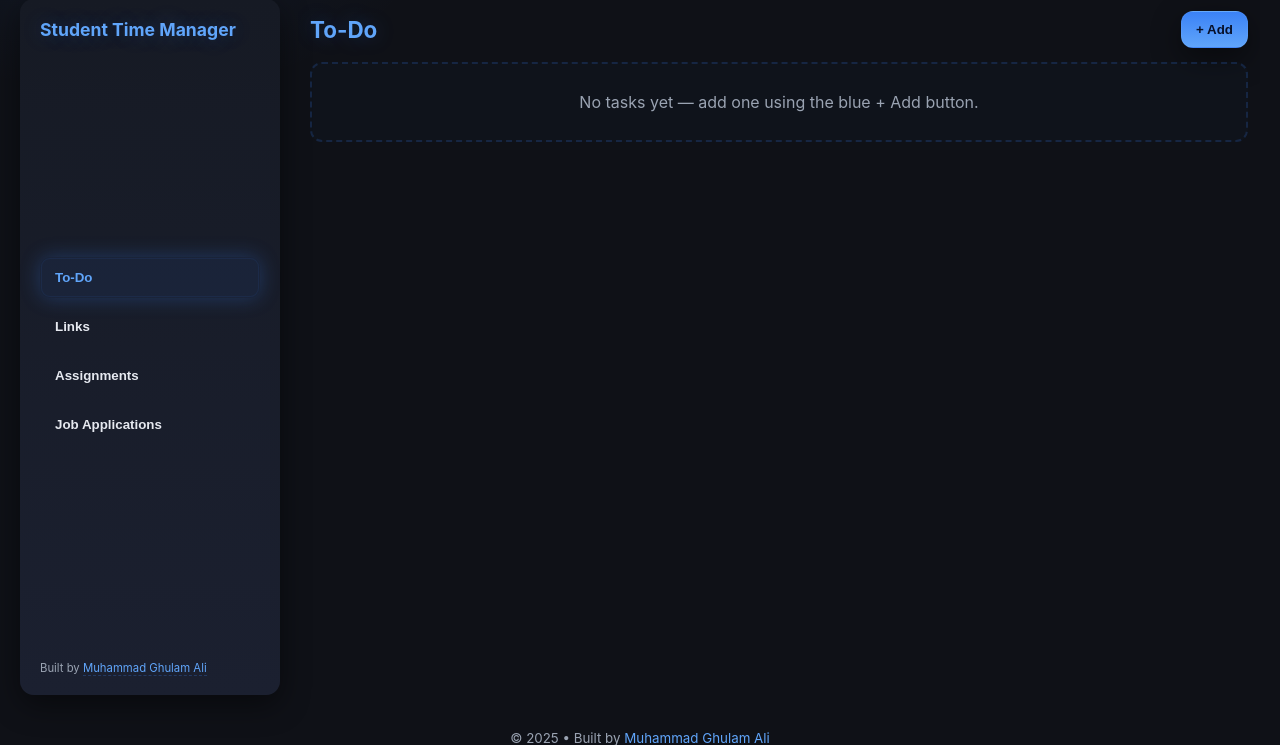
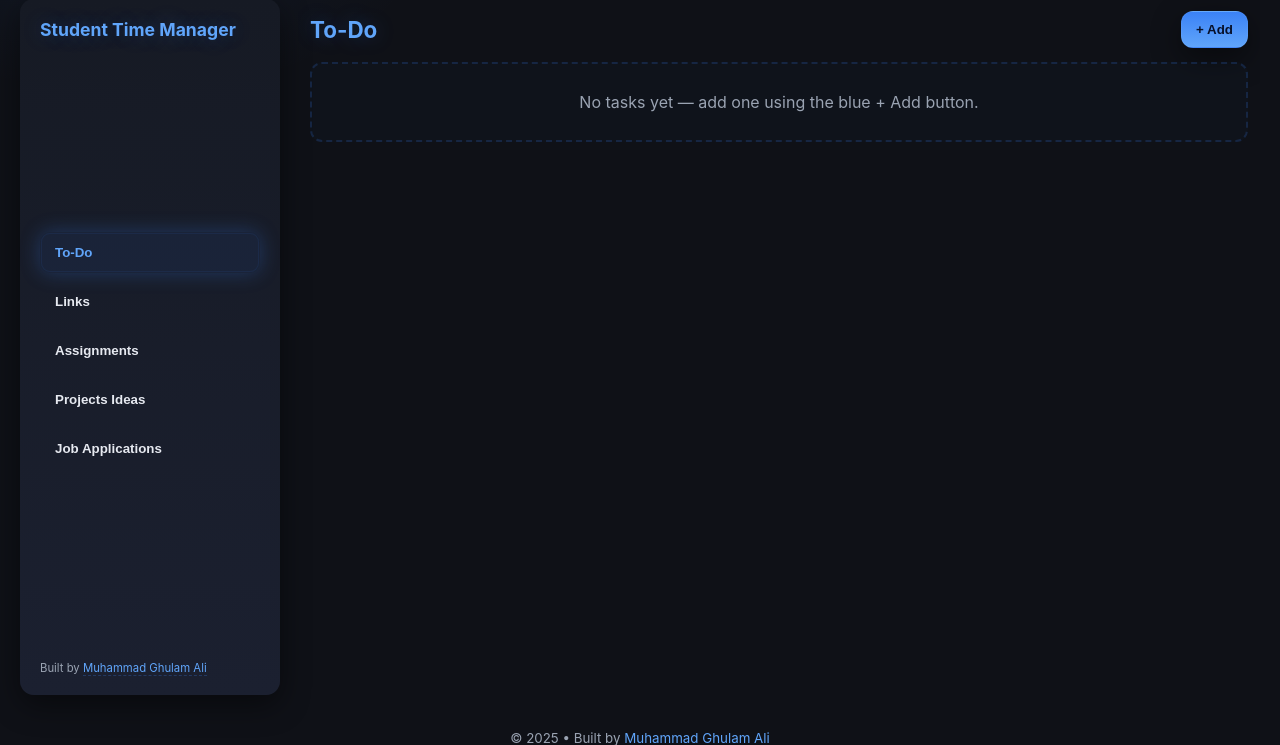
Before and after one commit to Muhammad-Ghulam-Ali/student_time_management_app, a Flask app: page / in a window 1280 px wide. Shown: the part 21-766 px from the top of the page. Run offline with Flask 3, Linux system fonts and the light colour scheme.

Commit message:
added projects ideas feature

```diff
--- a/app.py
+++ b/app.py
@@ -16,6 +16,7 @@
     "todo": [],
     "links": [],
     "assignments": [],
+    "projects": [],
     "jobs": []
 }
 
@@ -97,6 +98,16 @@
             "due": due_date.isoformat(),
             "created_at": datetime.utcnow().isoformat()
         }
+    elif section == "projects":
+        title = (payload.get("title") or "").strip()
+        if not title:
+            return jsonify({"ok": False, "error": "Missing title"}), 400
+        item = {
+            "id": next_id(items),
+            "title": title,
+            "description": payload.get("description", ""),
+            "created_at": datetime.utcnow().isoformat()
+        }
     elif section == "jobs":
         job_title = (payload.get("job_title") or "").strip()
         company = (payload.get("company") or "").strip()
@@ -157,6 +168,9 @@
                 item["due"] = due_date.isoformat()
             except Exception:
                 return jsonify({"ok": False, "error": "Invalid due date format"}), 400
+    elif section == "projects":
+        if "title" in payload: item["title"] = payload["title"].strip() or item["title"]
+        if "description" in payload: item["description"] = payload.get("description", "")
     elif section == "jobs":
         if "job_title" in payload: item["job_title"] = payload["job_title"].strip() or item["job_title"]
         if "company" in payload: item["company"] = payload["company"].strip() or item["company"]
--- a/static/script.js
+++ b/static/script.js
@@ -71,6 +71,10 @@
         <div>${item.subject ? `<strong>${escapeHtml(item.subject)}</strong>` : ''} ${item.title ? escapeHtml(item.title) : ''}</div>
         ${item.description ? `<div style="margin-top:6px">${escapeHtml(item.description)}</div>` : ''}
         ${item.due ? `<div style="margin-top:6px">Due: ${escapeHtml(item.due)}</div>` : ''}
+      </div>`;
+    } else if (section === 'projects') {
+      metaHtml = `<div style="margin-top:8px;color:var(--muted);font-size:0.92rem">
+        ${item.description ? `<div>${escapeHtml(item.description)}</div>` : ''}
       </div>`;
     } else if (section === 'jobs') {
       metaHtml = `<div style="margin-top:8px;color:var(--muted);font-size:0.92rem">
@@ -146,6 +150,7 @@
     if (section === 'todo') ph.textContent = 'No tasks yet — add one using the blue + Add button.';
     else if (section === 'links') ph.textContent = 'No saved links yet.';
     else if (section === 'assignments') ph.textContent = 'No assignments yet.';
+    else if (section === 'projects') ph.textContent = 'No projects yet.';
     else if (section === 'jobs') ph.textContent = 'No job applications yet.';
     listEl.innerHTML = '';
     listEl.appendChild(ph);
@@ -172,6 +177,7 @@
       todo: 'todoForm',
       links: 'linksForm',
       assignments: 'assignForm',
+      projects: 'projectsForm',
       jobs: 'jobsForm'
     }[section];
     const form = document.getElementById(formId);
@@ -193,6 +199,9 @@
       form.querySelector('[name=description]').value = item.description || '';
       const dueInput = form.querySelector('[name=due]');
       if (dueInput) dueInput.value = item.due || '';
+    } else if (section === 'projects') {
+      form.querySelector('[name=title]').value = item.title || '';
+      form.querySelector('[name=description]').value = item.description || '';
     } else if (section === 'jobs') {
       form.querySelector('[name=job_title]').value = item.job_title || '';
       form.querySelector('[name=company]').value = item.company || '';
@@ -278,7 +287,7 @@
     return escapeHtml(s).replace(/"/g, '&quot;');
   }
 
-  ['todo','links','assignments','jobs'].forEach(s => loadSection(s));
+  ['todo','links','assignments','projects','jobs'].forEach(s => loadSection(s));
 
   const y = new Date().getFullYear();
   const yearEl = document.getElementById('year');
--- a/templates/index.html
+++ b/templates/index.html
@@ -4,6 +4,27 @@
   <meta charset="utf-8" />
   <meta name="viewport" content="width=device-width,initial-scale=1" />
   <title>Student Time Manager</title>
+
+  <!-- Primary Meta Tags -->
+  <meta name="title" content="Student Time Manager" />
+  <meta name="description" content="Student Time Manager helps students stay organized with To-Do lists, saved links, assignments, project ideas, and job applications in one place." />
+  <meta name="keywords" content="Student Time Manager, productivity app, student planner, time management, assignments, project ideas, job applications" />
+  <meta name="author" content="Muhammad Ghulam Ali" />
+
+  <!-- Open Graph / Facebook -->
+  <meta property="og:type" content="website" />
+  <meta property="og:url" content="https://student-time-management-app.onrender.com/" />
+  <meta property="og:title" content="Student Time Manager" />
+  <meta property="og:description" content="Stay on top of your tasks, assignments, project ideas, and job applications with Student Time Manager." />
+  <meta property="og:image" content="https://student-time-management-app.onrender.com/static/preview.png" />
+
+  <!-- Twitter -->
+  <meta property="twitter:card" content="summary_large_image" />
+  <meta property="twitter:url" content="https://student-time-management-app.onrender.com/" />
+  <meta property="twitter:title" content="Student Time Manager" />
+  <meta property="twitter:description" content="Stay organized with To-Do, assignments, project ideas, and job applications — all in one app." />
+  <meta property="twitter:image" content="https://student-time-management-app.onrender.com/static/preview.png" />
+
   <link rel="stylesheet" href="{{ url_for('static', filename='style.css') }}">
 
   <!-- Global site tag (gtag.js) - Google Analytics -->
@@ -26,6 +47,7 @@
         <button class="nav-btn active" data-target="todo">To-Do</button>
         <button class="nav-btn" data-target="links">Links</button>
         <button class="nav-btn" data-target="assignments">Assignments</button>
+        <button class="nav-btn" data-target="projects">Projects Ideas</button>
         <button class="nav-btn" data-target="jobs">Job Applications</button>
       </nav>
 
@@ -117,6 +139,32 @@
         </div>
       </section>
 
+      <!-- PROJECTS SECTION -->
+      <section class="page" id="projects" aria-labelledby="projectsTitle">
+        <header class="page-head">
+          <h1 id="projectsTitle">Projects Ideas</h1>
+          <div class="controls">
+            <button class="btn primary open-form" data-form="projectsForm">+ Add</button>
+          </div>
+        </header>
+
+        <form class="add-form" id="projectsForm" data-section="projects">
+          <div class="grid two">
+            <input name="title" placeholder="Title (required)" required />
+            <input name="description" placeholder="Description (optional)" />
+          </div>
+
+          <div class="actions">
+            <button class="btn primary js-save" type="button">Save</button>
+            <button class="btn ghost js-cancel" type="button">Cancel</button>
+          </div>
+        </form>
+
+        <div class="list card-list" id="projectsList">
+          <div class="placeholder">No projects yet.</div>
+        </div>
+      </section>
+
       <!-- JOBS SECTION -->
       <section class="page" id="jobs" aria-labelledby="jobsTitle">
         <header class="page-head">
```
